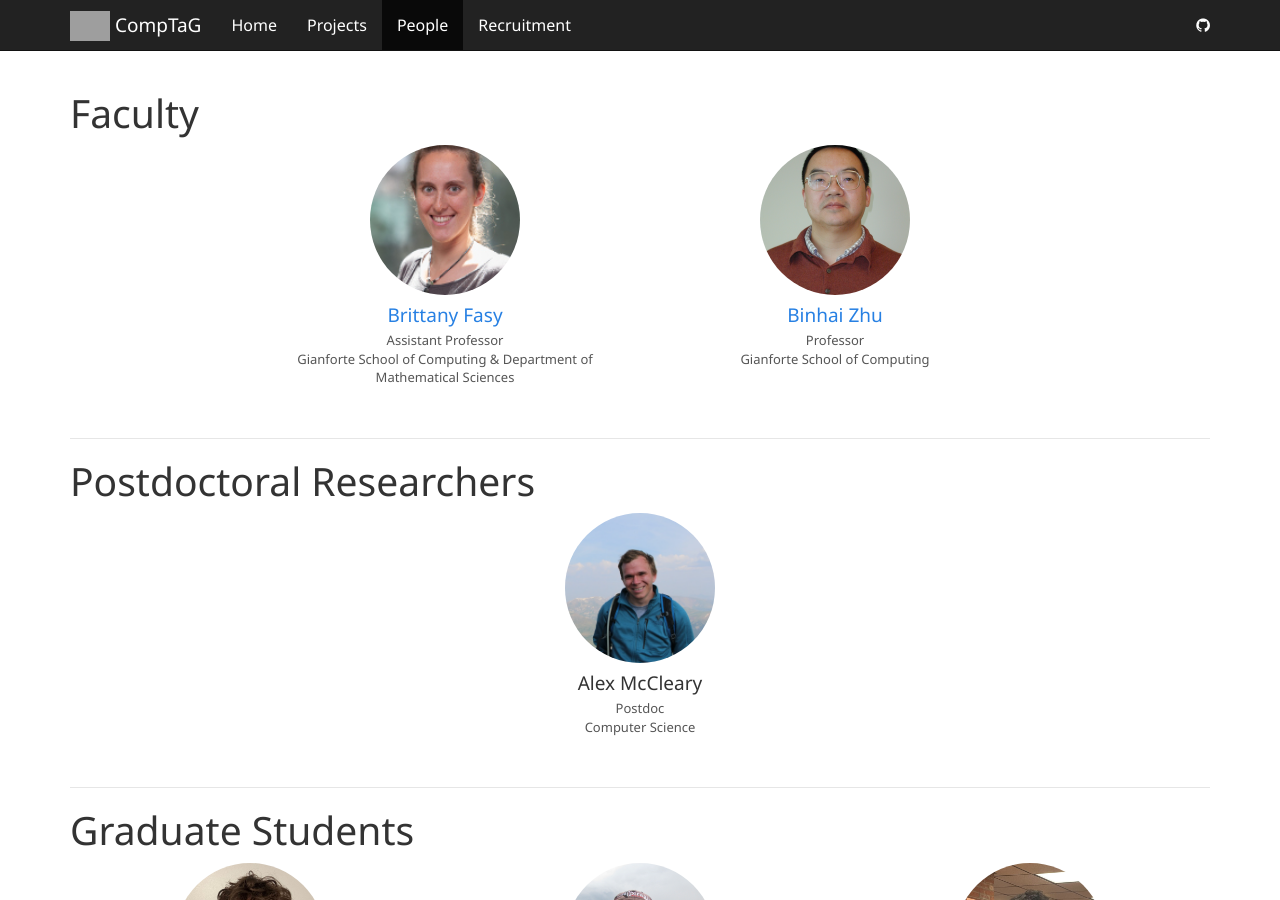
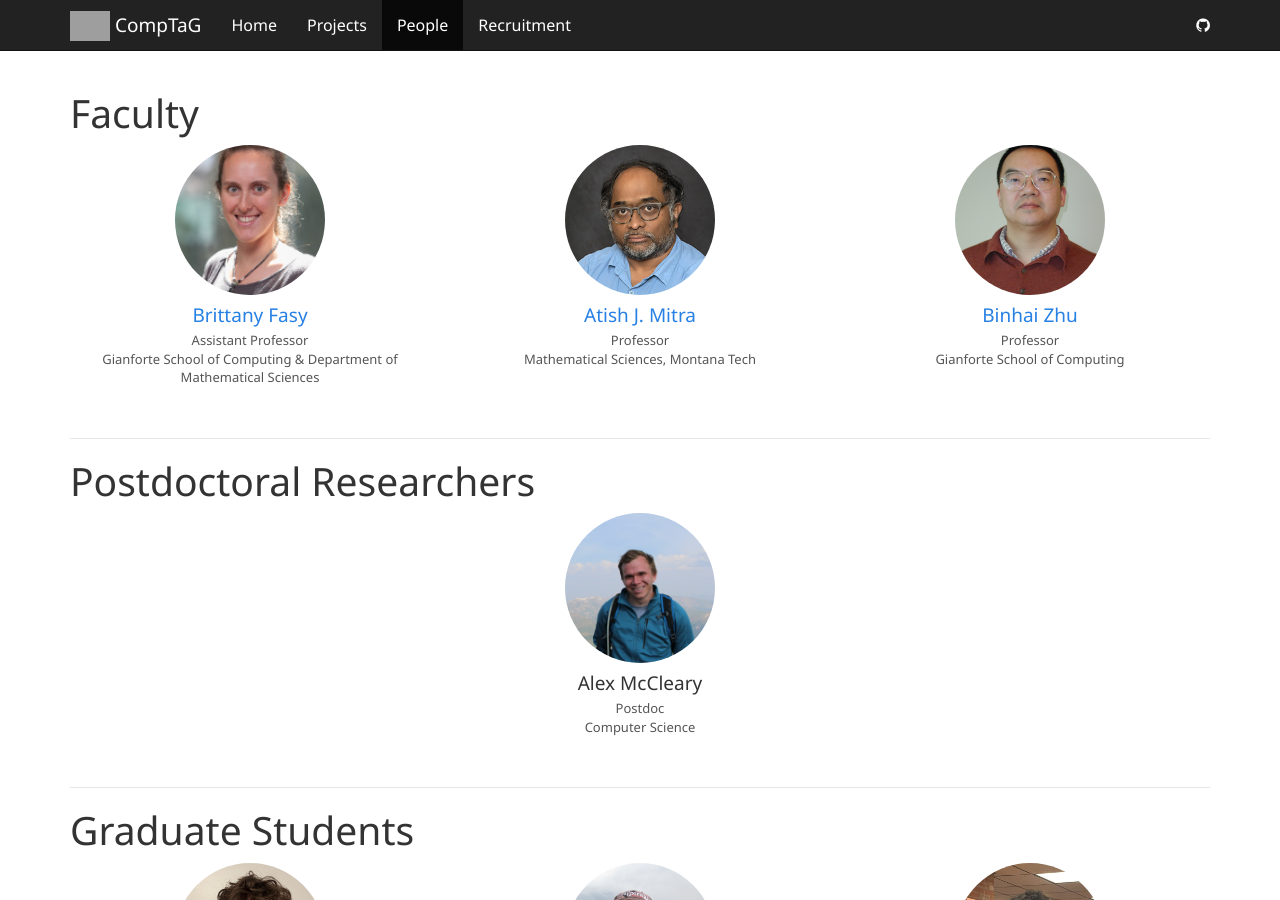
Before and after one commit to compTAG/comptag.github.io, a Jekyll site: the page built from people.html, in a window 1280 px wide and 900 px high. Built offline with Jekyll 4.4.1, drawn with Linux system fonts in a browser that asks for light colours; comment, search, counter and statistics services are not loaded; grey boxes are pictures that could not be loaded.

Commit message:
Add Atish to website

```diff
--- a/_data/people.yml
+++ b/_data/people.yml
@@ -13,6 +13,12 @@
         from Duke University in 2012. Her research is in Applied Algebraic
         Topology, working both on the theoretical foundations as well as on
         applying the techniques of TDA to various fields.
+
+    - name: Atish J. Mitra
+      role: Professor
+      department: Mathematical Sciences, Montana Tech
+      photo: assets/people/atish.png
+      website: https://www.mtech.edu/mathematical-sciences/faculty/atish-mitra/index.html
 
     - name: Binhai Zhu
       role: Professor
```
Also changed, not shown: assets/people/atish.png (added).
